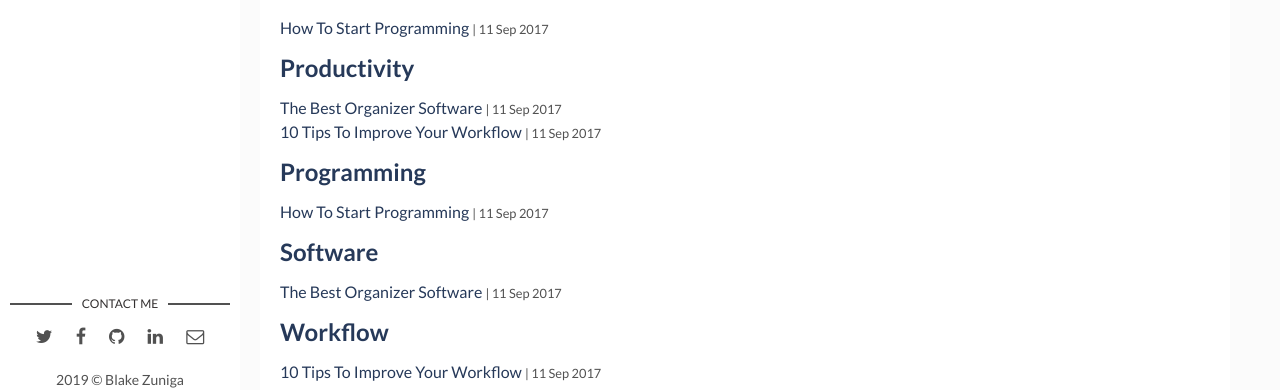
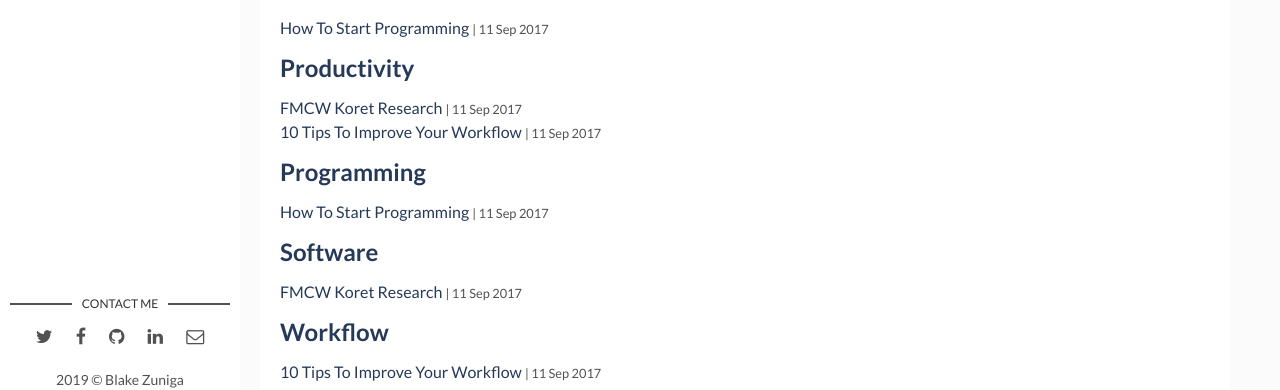
Before and after one commit to Blakez3/Blakez3.github.io, a Jekyll site: the page built from tags.html, in a window 1280 px wide and 995 px high. Shown: the part 571-961 px from the top of the window. Built offline with Jekyll 4.4.1, drawn with Linux system fonts in a browser that asks for light colours.

Commit message:
Update 2017-09-12-the-best-organizer-software.markdown

```diff
--- a/_posts/2017-09-12-the-best-organizer-software.markdown
+++ b/_posts/2017-09-12-the-best-organizer-software.markdown
@@ -1,9 +1,9 @@
 ---
 layout: post
-title: The Best Organizer Software
+title: FMCW Koret Research
 date: 2017-09-12 00:00:00 +0300
 description: You’ll find this post in your `_posts` directory. Go ahead and edit it and re-build the site to see your changes. # Add post description (optional)
-img: software.jpg # Add image post (optional)
+img: Symposium.jpg # Add image post (optional)
 tags: [Productivity, Software] # add tag
 ---
 
```
